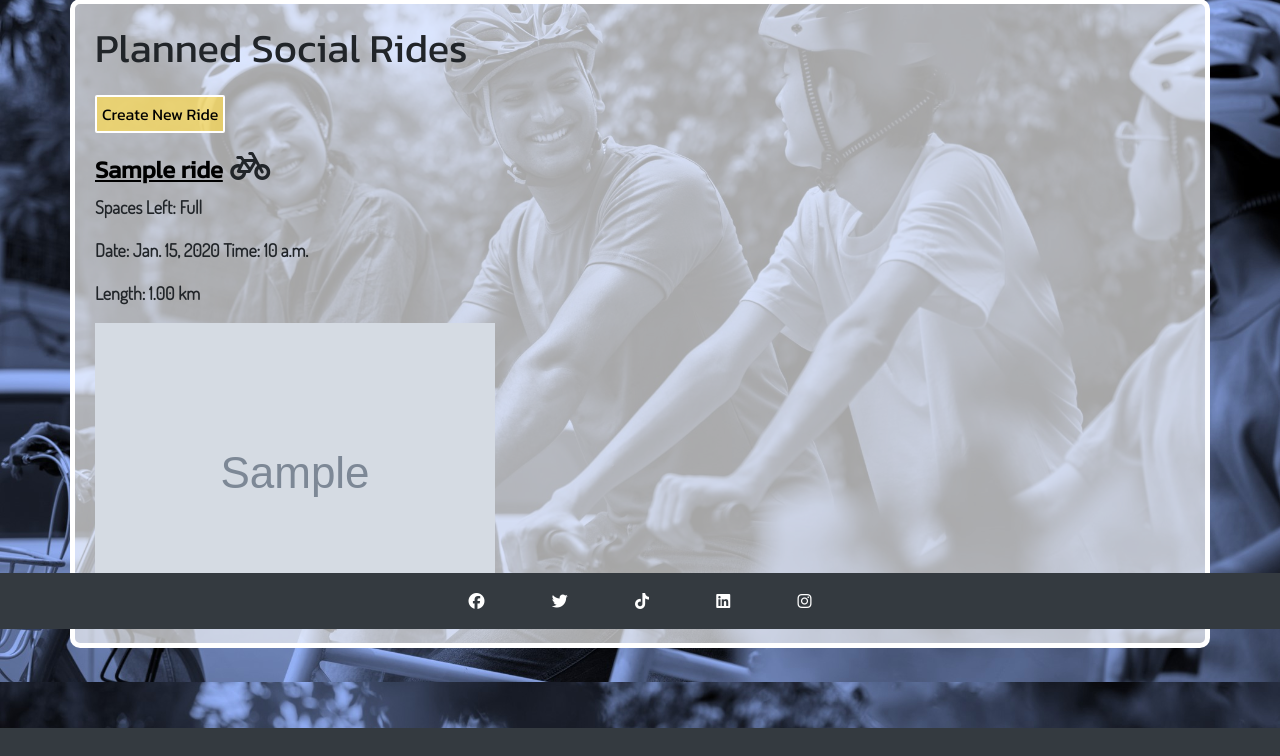
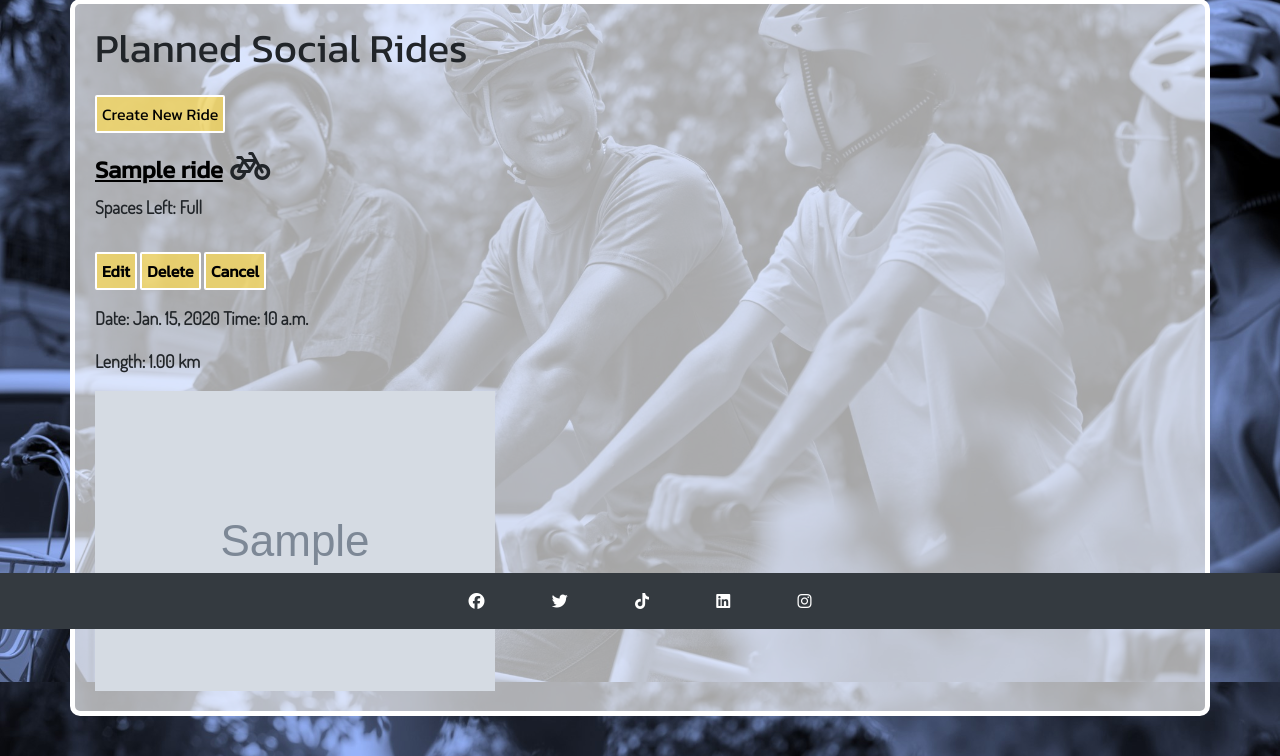
Before and after one commit to ajmccredie/cycle-connect, a Django app: page /social_rides/rides/ in a window 1280 px wide. Shown: the part 171-927 px from the top of the page. Before the commit the page ends 899 px from the top, so only its background shows below. Run offline with Django 3.2, Linux system fonts and the light colour scheme; a user stored in the database is signed in; tables that the repository leaves empty hold one stand-in row (values such as "Sample post"); grey boxes marked "Sample" are stand-in pictures; some libraries are stand-ins or nearby versions.

Commit message:
Add views urls and html templates to edit cancel or delete rides for the ride creator

```diff
--- a/social_rides/urls.py
+++ b/social_rides/urls.py
@@ -1,5 +1,5 @@
 from django.urls import path
-from .views import RidesOverview, RideDetailView, AddRideView, RegisterForRide
+from .views import RidesOverview, RideDetailView, AddRideView, RegisterForRide, RideEditView, RideDeleteView, RideCancelView
 from . import views
 
 urlpatterns = [
@@ -7,4 +7,7 @@ urlpatterns = [
     path('add_ride/', AddRideView.as_view(), name='add_ride'),
     path('ride/<int:pk>/', RideDetailView.as_view(), name='ride_details'),
     path('ride/<int:ride_id>/register/', views.RegisterForRide.as_view(), name='register_for_ride'),
+    path('ride/<int:ride_id>/edit_ride/', views.RideEditView.as_view(), name='edit_ride'),
+    path('ride/<int:ride_id>/delete_ride/', views.RideDeleteView.as_view(), name='delete_ride'),
+    path('ride/<int:ride_id>/cancel_ride/', views.RideDeleteView.as_view(), name='cancel_ride'),
 ]
--- a/social_rides/views.py
+++ b/social_rides/views.py
@@ -62,6 +62,43 @@ class RegisterForRide(LoginRequiredMixin, View):
 
         if not created and not attendance.is_verified:
             attendance.delete()
+        return redirect('ride_details', pk=ride_id)
 
-        #return HttpResponseRedirect(request.META.get('HTTP_REFERER', reverse('ride_details', kwargs={'pk': ride_id})))
+
+class RideEditView(LoginRequiredMixin, View):
+    def get(self, request, ride_id):
+        ride = get_object_or_404(Ride, id=ride_id, organiser=request.user)
+        form = RideForm(instance=ride)
+        return render(request, 'edit_ride', {'form': form, 'ride': ride})
+
+    def post(self, request, ride_id):
+        ride = get_object_or_404(Ride, id=ride_id, organiser=request.user)
+        form(request.POST, instance=ride)
+        if form.is_valid():
+            form.save()
+            return rediredct('ride_details', pk=ride_id)
+        return render(request, 'edit_ride', {'form': form, 'ride': ride})
+
+
+class RideDeleteView(LoginRequiredMixin, View):
+    def post(self, request, ride_id):
+        ride = get_object_or_404(Ride, id=ride_id, organiser=request.user)
+        if ride.attendees.count() == 0 and not ride.is_verified:
+            ride.delete()
+            messages.success(request, "Ride successfully deleted.")
+        else:
+            messages.error(request, "This ride cannot be deleted.")
+        return redirect('rides')
+
+
+class RideCancelView(LoginRequiredMixin, View):
+    def get(self, request, ride_id):
+        ride = get_object_or_404(Ride, id=ride_id, organiser=request.user)
+        return render(request, 'delete_ride', {'ride': ride})
+
+    def post(self, request, ride_id):
+        ride = get_object_or_404(Ride, id=ride_id, organiser=request.user)
+        ride.is_canceled = True
+        ride.save()
+        rmessages.success(request, "Ride has been canceled.")
         return redirect('ride_details', pk=ride_id)
--- a/templates/social_rides/rides.html
+++ b/templates/social_rides/rides.html
@@ -11,10 +11,17 @@
             <i class="fas fa-bicycle"></i>
             {% endif %}
         </h2>
-        <p>Spaces Left: {{ ride.spaces_left }}</p>
-        {% if request.user.id == post.UserId_id %}
-                <a href="{% url 'edit_ride' post.id %}" class="btn btn-edit">Edit</a>
-                <!-- <a href="{% url 'delete_forum_post' post.id %}" class="btn btn-delete">Delete</a> -->
+        {% if ride.is_canceled %}
+            <div class="alert alert-warning" role="alert">
+                <h2>Sorry, this ride has been cancelled.</h2>
+            </div>
+        {% else %}
+            <p>Spaces Left: {{ ride.spaces_left }}</p>
+        {% endif %}
+        {% if request.user == ride.organiser %}
+                <a href="{% url 'edit_ride' ride.id %}" class="btn btn-edit">Edit</a>
+                <a href="{% url 'delete_ride' ride.id %}" class="btn btn-delete">Delete</a>
+                <a href="{% url 'cancel_ride' ride.id %}" class="btn btn-delete">Cancel</a>
                 {% endif %}
         <p>Date: {{ ride.date }} Time: {{ ride.start_time }}</p>
         <p>Length: {{ ride.distance }} km </p>
--- a/userprofile/views.py
+++ b/userprofile/views.py
@@ -113,7 +113,6 @@ def profile_edit(request):
         form = ProfileDetailsForm(request.POST, request.FILES, instance=profile_details)
         if form.is_valid():
             preferred_ride_type_values = form.cleaned_data.get('preferred_ride_type')
-            print("Preferred Ride Type values submitted:", preferred_ride_type_values)
             form.save()
             return redirect('profile_view')
         else:
```
Also changed, not shown: templates/social_rides/delete_ride.html (added, +12 -0 lines).
